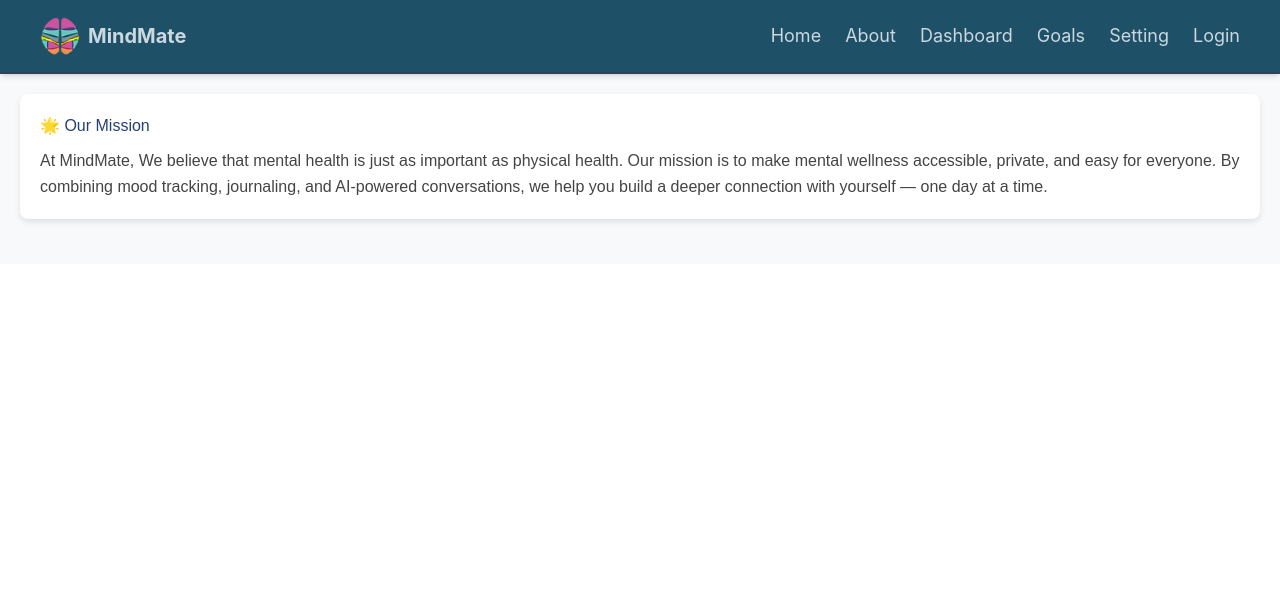
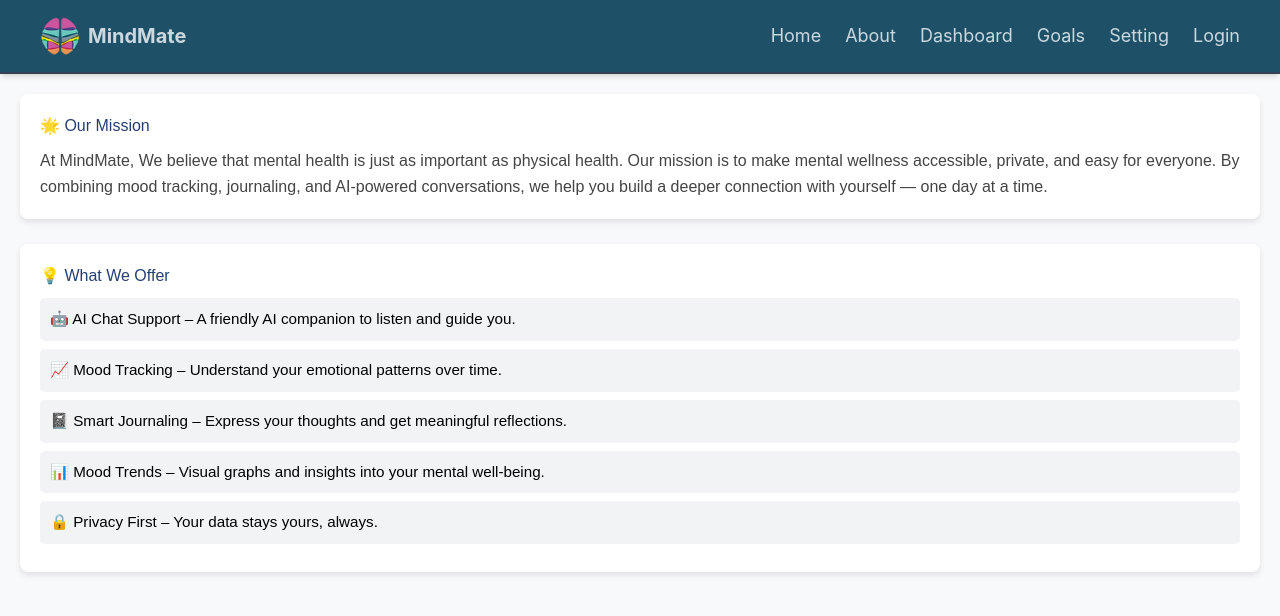
Before and after one commit to Gayatripatil1908/icp10.11-react-1-MindMate, a React (Vite) app: page /About in a window 1280 px wide. Shown: the top 616 px of the page. Built offline with nearby package versions, Linux system fonts and the light colour scheme.

Commit message:
Second section added

```diff
--- a/src/views/about/About.jsx
+++ b/src/views/about/About.jsx
@@ -19,6 +19,17 @@ const About = () => {
           </p>
         </section>
 
+        <section className="about-section">
+          <h2>💡 What We Offer</h2>
+          <ul>
+            <li>🤖 AI Chat Support – A friendly AI companion to listen and guide you.</li>
+            <li>📈 Mood Tracking – Understand your emotional patterns over time.</li>
+            <li>📓 Smart Journaling – Express your thoughts and get meaningful reflections.</li>
+            <li>📊 Mood Trends – Visual graphs and insights into your mental well-being.</li>
+            <li>🔒 Privacy First – Your data stays yours, always.</li>
+          </ul>
+        </section>
+
 
       </div>
     </>
```
